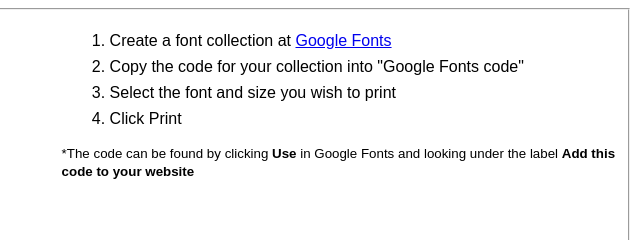
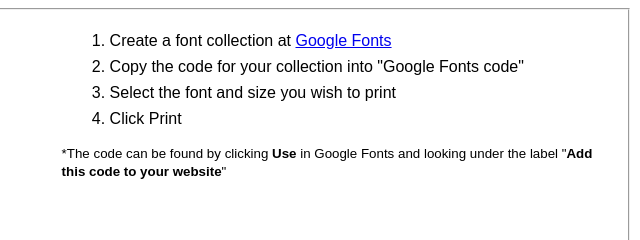
Before and after one commit to cbarrick/mom-fonts, a website: page index.html in a window 1280 px wide. Shown: the top 240 px of the page, 640-1280 px from the left. Drawn offline with Linux system fonts and the light colour scheme.

Commit message:
:lipstick: Add quotes in the instructions
"Add this code to your website"

```diff
--- a/index.html
+++ b/index.html
@@ -51,7 +51,7 @@
 					<li>Select the font and size you wish to print</li>
 					<li>Click Print</li>
 				</ol>
-				<small>*The code can be found by clicking <strong>Use</strong> in Google Fonts and looking under the label <strong>Add this code to your website</strong></small>
+				<small>*The code can be found by clicking <strong>Use</strong> in Google Fonts and looking under the label "<strong>Add this code to your website</strong>"</small>
 			</section>
 			<label for='code-input'>
 				Google Fonts code:
```
